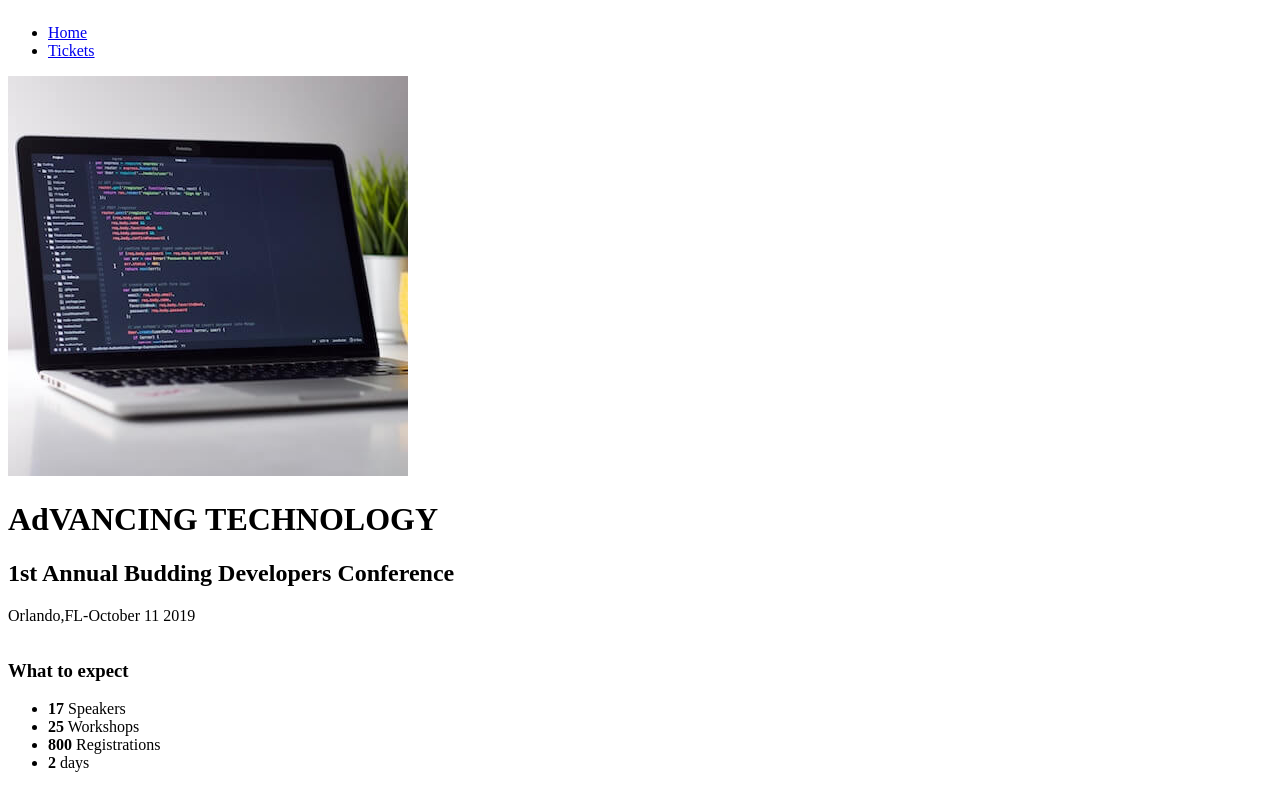
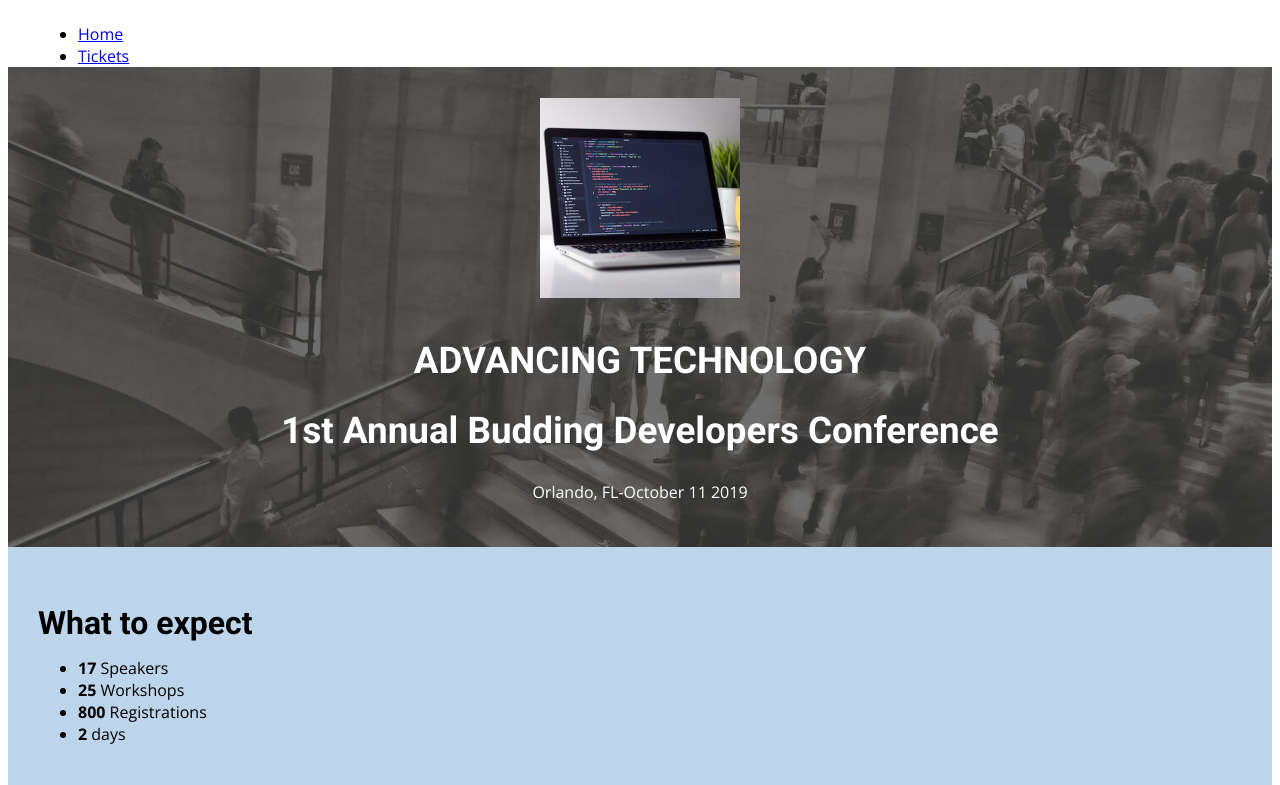
Before and after one commit to EbenezerLaleye/2-day-Conference-website, a plain HTML site: page Homepage.html in a window 1280 px wide. Shown: the top 785 px of the page. Drawn offline with nearby package versions, Linux system fonts and the light colour scheme.

Commit message:
adding styling

```diff
--- a/Homepage.html
+++ b/Homepage.html
@@ -21,10 +21,12 @@
     </nav>
 
     <header>
+        <div id="header">
     <img src="/images/hero-symbol.jpeg" alt="">
-    <h1>AdVANCING TECHNOLOGY</h1>
+    <h1>ADVANCING TECHNOLOGY</h1>
     <h2>1st Annual Budding Developers Conference</h2>
-    <p>Orlando,FL-October 11 2019</p>
+    <p>Orlando, FL-October 11 2019</p>
+    </div>
 </header>
 <main>
 <section id="expectations">
@@ -121,7 +123,7 @@
         iusto, ea mollitia, nobis officia quam! Architecto nobis blanditiis eveniet nihil ut aliquid eius!</p>
     </section>
 </main>
-<footer></footer>
+<footer>
     <h3>What are you waiting for?</h3>
     <a href="/tickets.html">Get Tickets</a>
     <p>If you are new developer, this conference is for you!</p>
--- a/style.css
+++ b/style.css
@@ -7,16 +7,75 @@ body {
             'Main Main Main'
             'Footer Footer Footer'
         ;
+font-family: 'Open Sans', sans-serif;
+}
+
+h1,
+h2,
+h3,
+h4 {
+    font-family: 'Roboto', sans-serif;
 }
 nav {
     grid-area: Navigation;
 }
 header {
+    width: 100%;
+        height: 60vh;
+        background-image: url(/images/conference-hero.jpeg);
+        background-repeat: no-repeat;
+        background-size: cover;
+        display: grid;
     grid-area: Header;
+place-items: center;
+}
+
+#header {
+    display: grid;
+    place-items: center;
+    text-align: center;
+    line-height: 15px;
+    color: white;
+    font-family: 'Open Sans', sans-serif;
+}
+
+#header img {
+    width: 200px;
+    margin-bottom: 30px;
+}
+
+#header h1,
+h2 {
+
+    font-size: 2.3rem;
 }
 main {
     grid-area: Main;
 }
+#expectations {
+    width: 100%;
+    margin: 0;
+    padding: 0;
+
+}
+
+#expectheader h3,
+ul {
+    margin: 15px 0 0 30px;
+}
+
+#expectheader h3 {
+    font-size: 2rem;
+}
+
+#expectheader {
+    height: 30vh;
+    background-color: #bdd5ea;
+    display: flex;
+    flex-direction: column;
+    justify-content: center;
+    border-bottom: 1px #495867 dashed;
+}
 footer {
     grid-area: Footer;
 }
```
